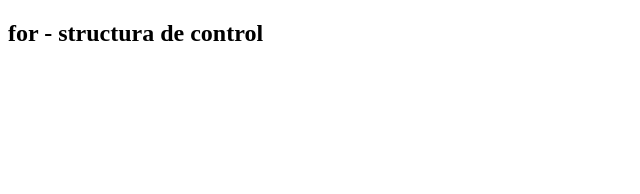
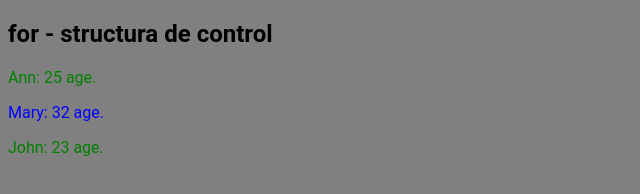
Before and after one commit to alexsoimu/html-css-js-mastery, a plain HTML site: page JS/11For/index.html in a window 1280 px wide. Shown: the whole page, without its empty margins (0-640 px from the left). Drawn offline with Linux system fonts and the light colour scheme.

Commit message:
Update for

```diff
--- a/JS/11For/index.html
+++ b/JS/11For/index.html
@@ -4,12 +4,16 @@
 <head>
     <meta charset="UTF-8">
     <meta name="viewport" content="width=device-width, initial-scale=1.0">
+    <link rel="stylesheet" href="/JS/11For/style.css">
     <title>Document</title>
 </head>
 
 <body>
 
     <h2>for - structura de control</h2>
+
+    <div class="container"></div>
+
     <script src="/JS/11For/script.js"></script>
 </body>
 
--- a/JS/11For/script.js
+++ b/JS/11For/script.js
@@ -2,15 +2,7 @@
 
 // }
 
-const list = ["Edy", "Nic", "Borys", "Gary"];
-console.log(list);
-// console.log(list[0]);
-// console.log(list[1]);
-// console.log(list[2]);
-
-// for (let i = 0; i < list.length; i++) {
-//   console.log(list[i]);
-// }
+const container = document.querySelector(".container");
 
 const people = [
   { name: "Ann", age: 25, budget: 5000 },
@@ -19,6 +11,15 @@ const people = [
 ];
 
 for (let i = 0; i < people.length; i++) {
-  console.log(people[i]);
-  console.log(people[i].name);
+  const name = people[i].name;
+  const age = people[i].age;
+  const budget = people[i].budget;
+  const styleText = age > 25 ? "colorBlue" : "colorGreen";
+  console.log(styleText);
+
+  //   if (budget > 4000) {
+  container.innerHTML += `
+  <p class="${styleText}">${name}: ${age} age.</p>
+  `;
+  //   }
 }
--- /dev/null
+++ b/JS/11For/style.css
@@ -0,0 +1,18 @@
+body {
+    font-family: 'Roboto', 'sans-serif';
+    background-color: grey;
+}
+
+.text {
+    font-size: 20px;
+    font-weight: 800;
+    color: rgb(230 163 17);
+}
+
+.colorBlue {
+    color: blue;
+}
+
+.colorGreen {
+    color: green;
+}
```
